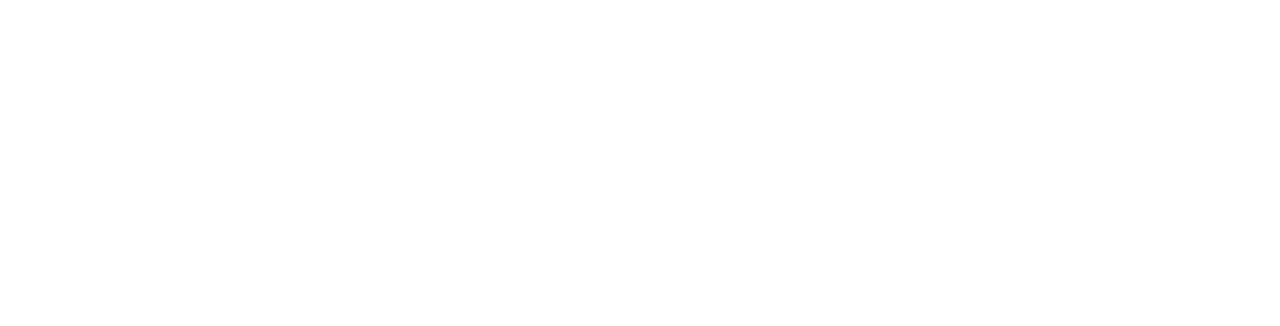
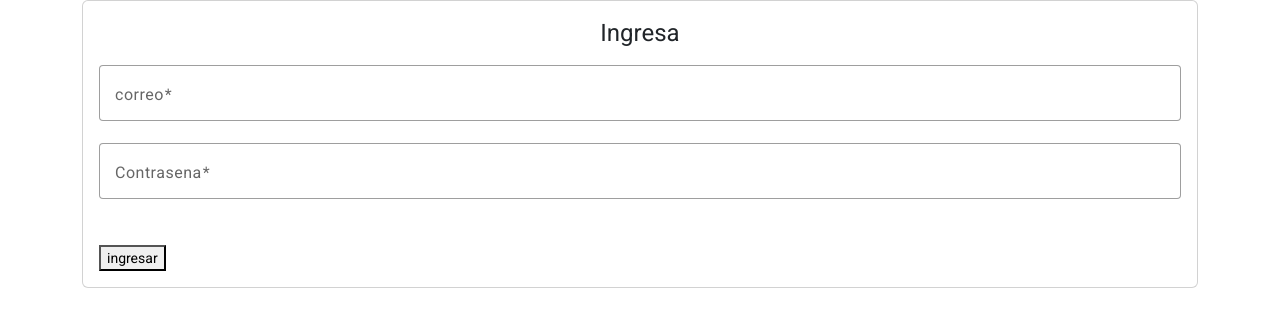
Before and after one commit to ismaelgonzales/imperialProvicional, an Angular app: page /login in a window 1280 px wide. Before the commit this address led to /. Shown: the top 326 px of the page. Built offline with nearby package versions, Linux system fonts and the light colour scheme.

Commit message:
se creo el login

```diff
--- a/src/app/app-routing.module.ts
+++ b/src/app/app-routing.module.ts
@@ -2,6 +2,7 @@ import { NgModule } from '@angular/core';
 import { RouterModule, Routes } from '@angular/router';
 import { ContentComponent } from './shared/components/layout/content/content.component';
 import { RegisterComponent } from './auth/register/register.component';
+import { LoginComponent } from './auth/login/login.component';
 
 const routes: Routes = [
     {
@@ -15,6 +16,10 @@ const routes: Routes = [
             title: 'Registrate',
         },
     },
+    {
+        path: 'login',
+        component: LoginComponent,
+    },
 ];
 
 @NgModule({
--- a/src/app/app.module.ts
+++ b/src/app/app.module.ts
@@ -23,6 +23,7 @@ import {
 } from '@angular/material/form-field';
 import { RegisterComponent } from './auth/register/register.component';
 import { FormsModule, ReactiveFormsModule } from '@angular/forms';
+import { LoginComponent } from './auth/login/login.component';
 
 @NgModule({
     declarations: [
@@ -31,6 +32,7 @@ import { FormsModule, ReactiveFormsModule } from '@angular/forms';
         DashboardComponent,
         ContentComponent,
         RegisterComponent,
+        LoginComponent,
     ],
     imports: [
         BrowserModule,
--- /dev/null
+++ b/src/app/auth/login/login.component.html
@@ -0,0 +1,23 @@
+<div class="container">
+    <div class="card">
+        <div class="card-body">
+            <h1 class="title text-center">Ingresa</h1>
+            <form class="row" [formGroup]="loginForm">
+                <mat-form-field>
+                    <mat-label>correo</mat-label>
+                    <input matInput type="password" formControlName="email" />
+                </mat-form-field>
+                <mat-form-field>
+                    <mat-label>Contrasena</mat-label>
+                    <input
+                        matInput
+                        type="password"
+                        formControlName="contrasena" />
+                </mat-form-field>
+            </form>
+            <div class="mt-4 d-sm-flex justify-center">
+                <button>ingresar</button>
+            </div>
+        </div>
+    </div>
+</div>
--- /dev/null
+++ b/src/app/auth/login/login.component.ts
@@ -0,0 +1,22 @@
+import { Component } from '@angular/core';
+import { FormBuilder, FormGroup, Validators } from '@angular/forms';
+
+@Component({
+    selector: 'app-login',
+    templateUrl: './login.component.html',
+    styleUrl: './login.component.scss',
+})
+export class LoginComponent {
+    public loginForm!: FormGroup;
+
+    constructor(private fb: FormBuilder) {
+        this.initialForm();
+    }
+
+    private initialForm(): void {
+        this.loginForm = this.fb.group({
+            email: ['', Validators.required],
+            contrasena: ['', Validators.required],
+        });
+    }
+}
--- a/src/app/auth/login/login.module.ts
+++ b/src/app/auth/login/login.module.ts
@@ -2,6 +2,7 @@ import { NgModule } from '@angular/core';
 import { CommonModule } from '@angular/common';
 
 import { LoginRoutingModule } from './login-routing.module';
+import { LoginComponent } from './login.component';
 
 @NgModule({
     declarations: [],
```
Also changed, not shown: src/app/auth/login/login.component.scss (added), 1 other file (tests, documents, lock files or other folders).
